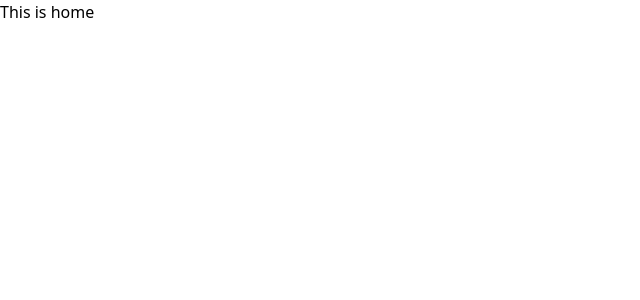
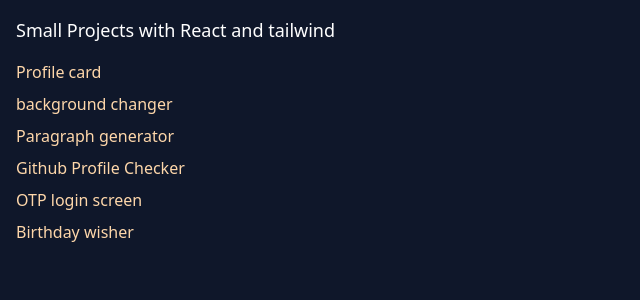
Before and after one commit to arvindbatham600/tw, a React (Vite) app in the folder sm-project/: page / in a window 1280 px wide. Shown: the top 300 px of the page, without its empty margins (0-640 px from the left). Built offline with nearby package versions, Linux system fonts and the light colour scheme.

Commit message:
adding home page

```diff
--- a/sm-project/src/components/Home.jsx
+++ b/sm-project/src/components/Home.jsx
@@ -1,11 +1,60 @@
-import React from 'react'
+import React from "react";
+import { useNavigate } from "react-router-dom";
+const projects = [
+  {
+    id: 1,
+    name: "Profile card",
+    link: "/profile",
+  },
+  {
+    id: 2,
+    name: "background changer",
+    link: "/background-changer",
+  },
+  {
+    id: 3,
+    name: "Paragraph generator",
+    link: "/para-generator",
+  },
+  {
+    id: 4,
+    name: "Github Profile Checker",
+    link: "/github-profile",
+  },
+  {
+    id: 5,
+    name: "OTP login screen",
+    link: "/otp-login",
+  },
+  {
+    id: 6,
+    name: "Birthday wisher",
+    link: "/birthday-wisher",
+  },
+];
 
 const Home = () => {
+  const navigate = useNavigate();
   return (
-    <div>
-      This is home
-    </div>
-  )
-}
+    <>
+      <div className="w-screen h-screen bg-slate-900 px-4 py-4">
+        <h1 className="text-white  text-lg">
+          Small Projects with React and tailwind
+        </h1>
+        <div className="flex flex-col gap-2 my-4">
+          {projects.map((project) => (
+            <div
+              onClick={() => navigate(project.link)}
+              className="text-orange-200 cursor-pointer "
+              key={project.id}
+            >
+              {project.name}
+            </div>
+          ))}
+        </div>
+      </div>
+    </>
+  );
+};
 
-export default Home
+export default Home;
```
Also changed, not shown: sm-project/src/App.jsx (+0 -7 lines).
